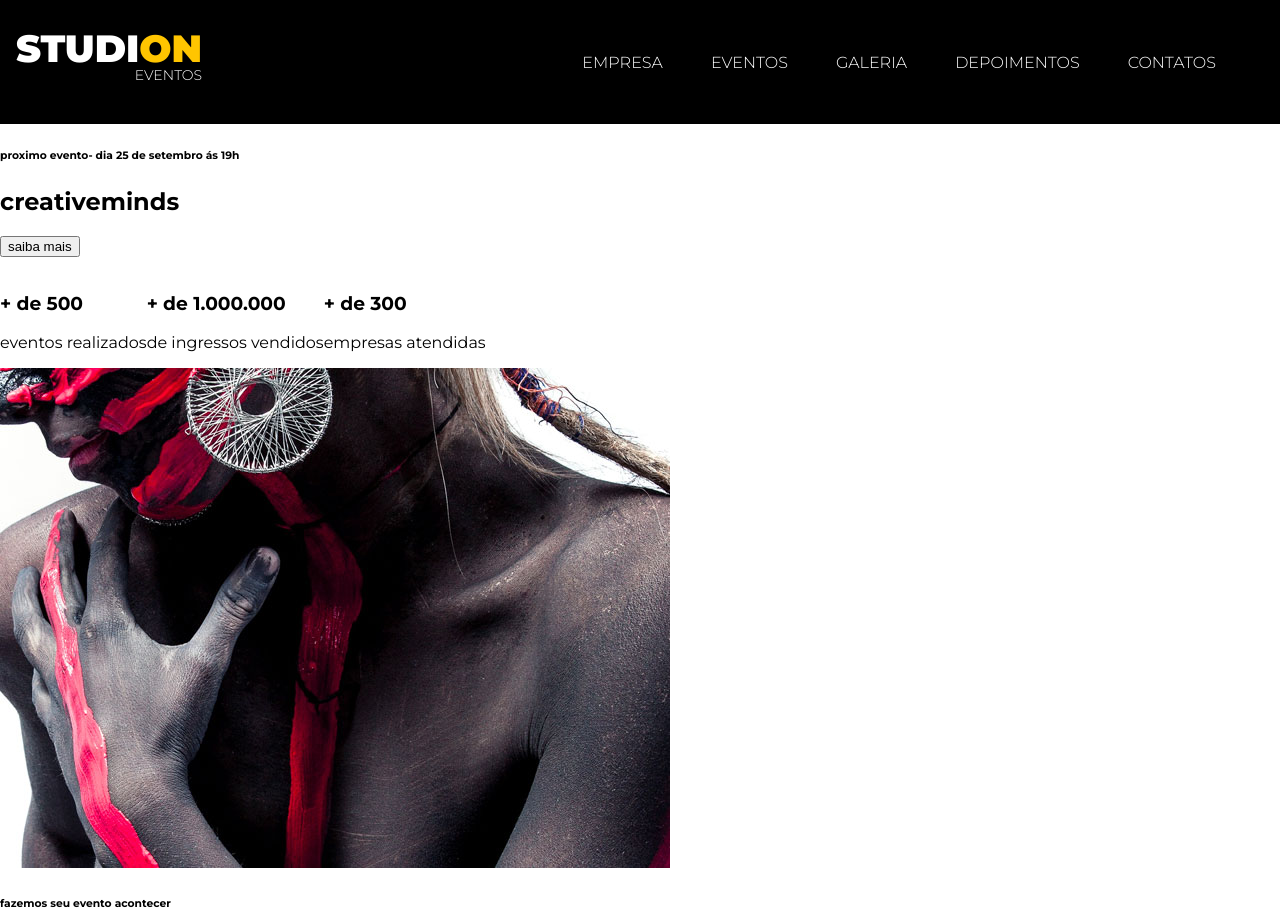
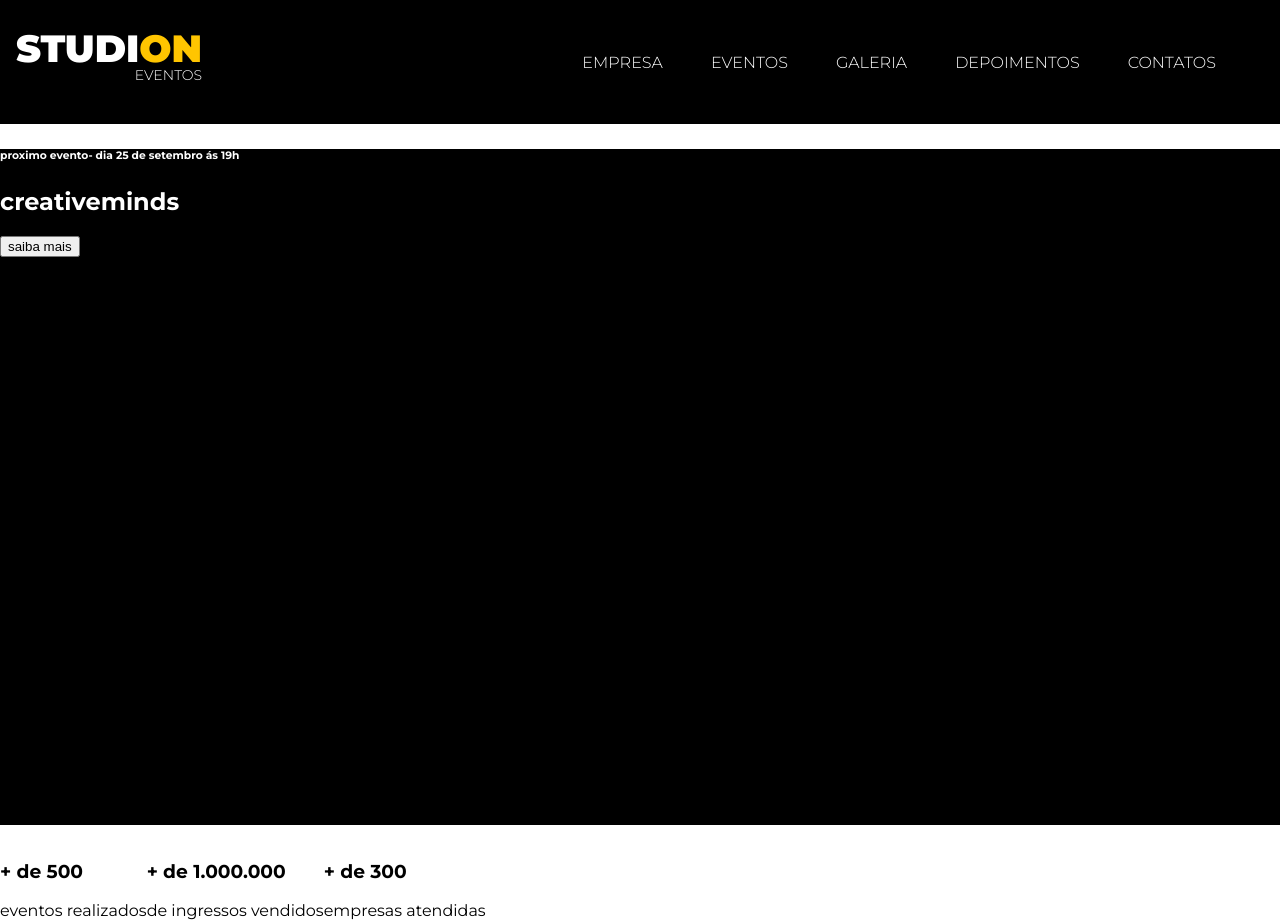
Before and after one commit to valdirplay/studion, a website: page src/index.html in a window 1280 px wide. Shown: the top 923 px of the page. Drawn offline with Linux system fonts and the light colour scheme.

Commit message:
para mesclar as branch

```diff
--- a/src/index.html
+++ b/src/index.html
@@ -42,7 +42,7 @@
         </nav>
         <header>
             <div id="slider">
-                <div class="slider">
+                <div class="slide">
                     <h6><span>proximo evento</span>- dia 25 de setembro ás 19h</h6>
                     <h2><span>creative</span>minds</h2>
                     <button>saiba mais</button>
--- a/src/style.css
+++ b/src/style.css
@@ -72,3 +72,8 @@
 .copy--primary {
     color: var(--color-primary);
 }
+#slider {
+    height: calc(100vh - 7.75rem);
+    background-color: #000;
+    color: #fff;
+}
```
